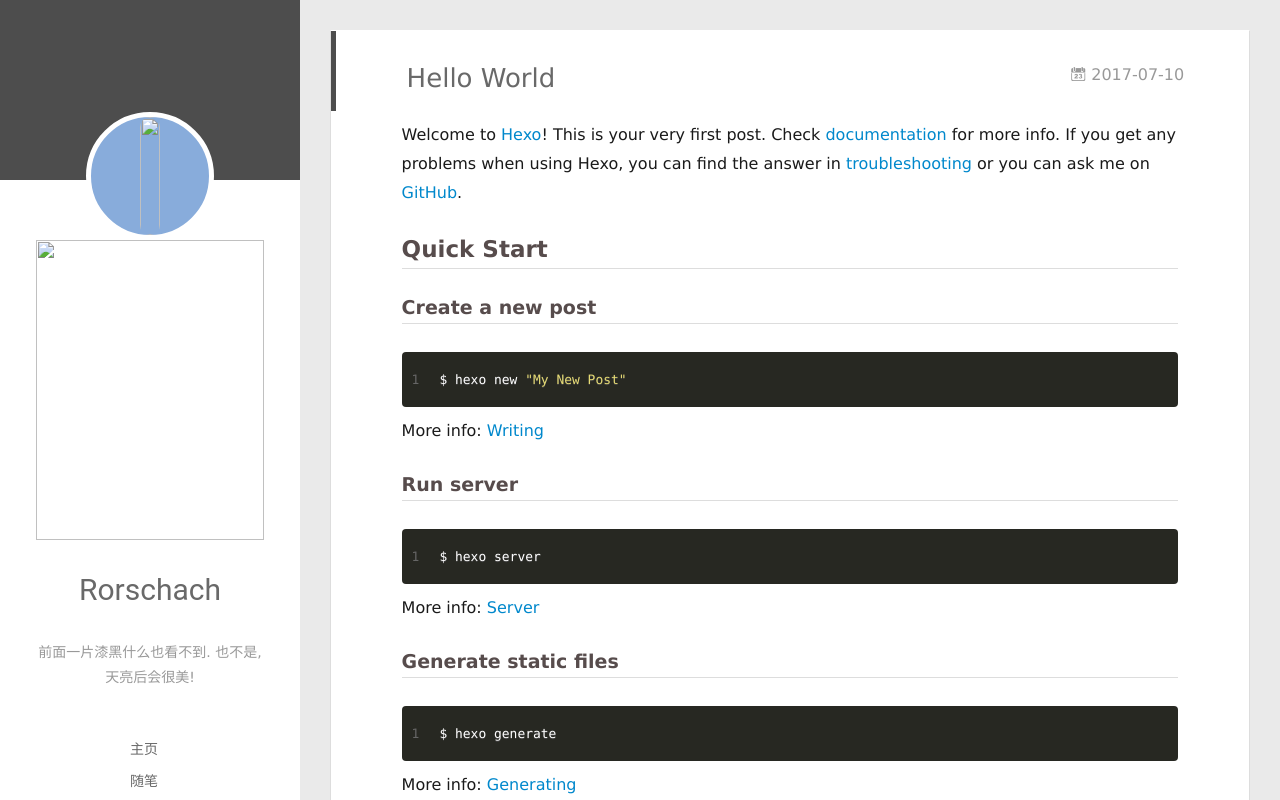
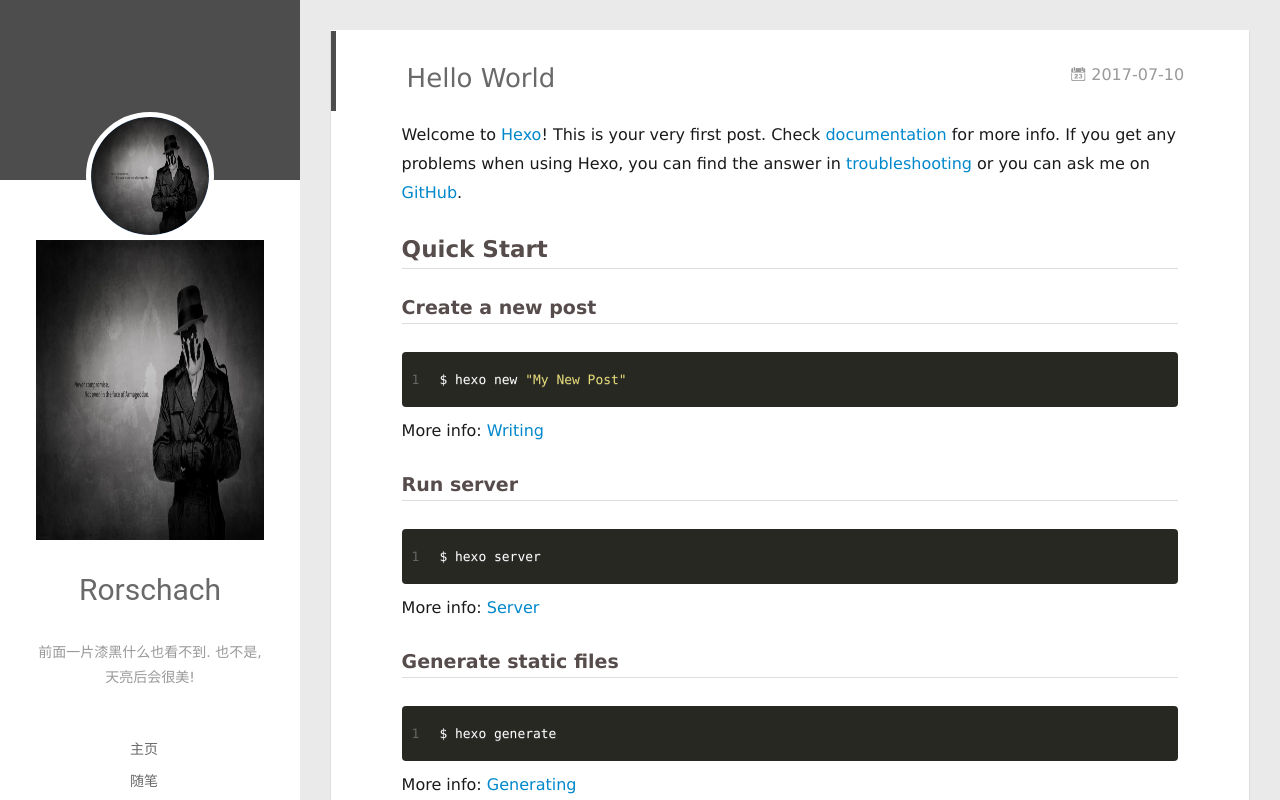
Before and after one commit to dadeiji/dadeiji.github.io, a plain HTML site: page 2017/07/10/hello-world/index.html in a window 1280 px wide. Drawn offline with Linux system fonts and the light colour scheme; no server answers.

Commit message:
Site updated: 2017-07-11 09:19:21

```diff
--- a/2017/07/10/hello-world/index.html
+++ b/2017/07/10/hello-world/index.html
@@ -46,9 +46,9 @@
 <div class="intrude-less">
 	<header id="header" class="inner">
 		<a href="/" class="profilepic">
-			<img src="null" class="js-avatar show">
+			<img src="/Rorschach.jpeg" class="js-avatar show">
 		</a>
-		<img src="null" class="js-avatar show" style="width: 100%;height: 100%;opacity: 1;">
+		<img src="/Rorschach.jpeg" class="js-avatar show" style="width: 100%;height: 100%;opacity: 1;">
 		<hgroup>
 		  <h1 class="header-author"><a href="/">Rorschach</a></h1>
 		</hgroup>
@@ -107,7 +107,7 @@
 	<div class="intrude-less">
 		<header id="header" class="inner">
 			<div class="profilepic">
-				<img src="null" class="js-avatar">
+				<img src="/Rorschach.jpeg" class="js-avatar">
 			</div>
 			<hgroup>
 			  <h1 class="header-author js-header-author">Rorschach</h1>
```
Also changed, not shown: archives/2017/07/index.html (+3 -3 lines), archives/2017/index.html (+3 -3 lines), archives/index.html (+3 -3 lines), index.html (+3 -3 lines).
